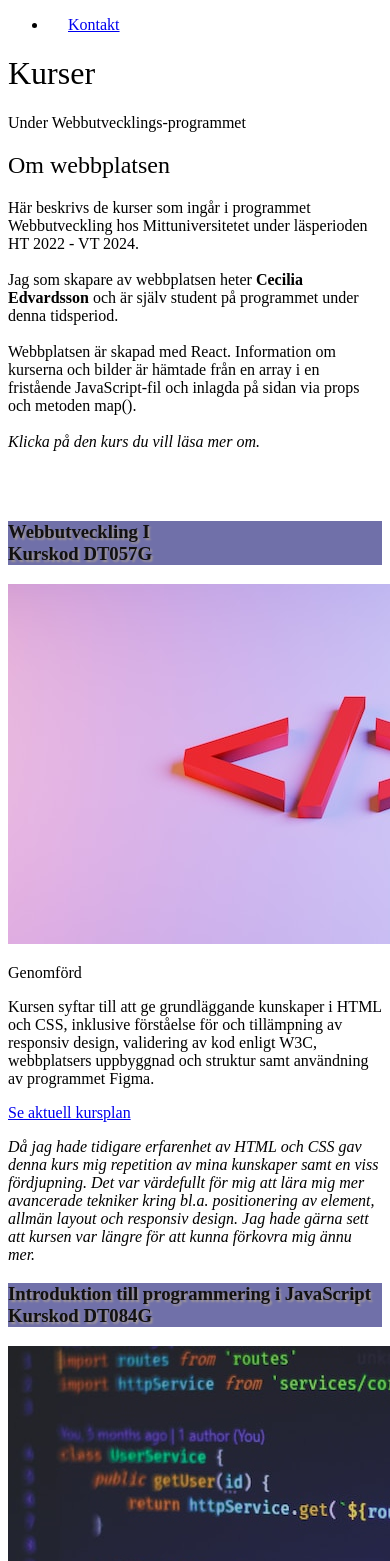
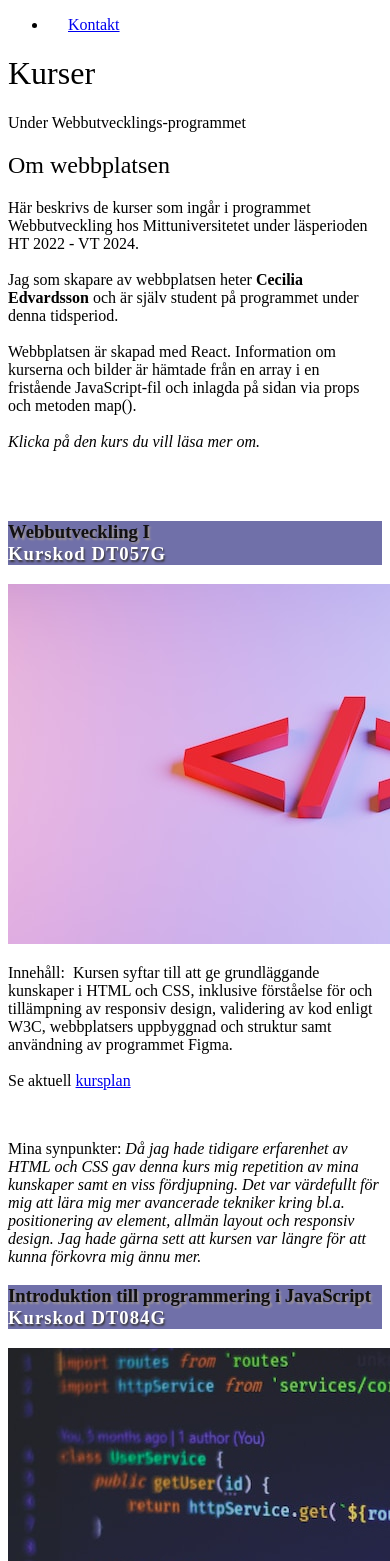
Before and after one commit to ceciliaedv23/Curriculum-Web-Development, a React (Create React App) app: page / in a window 390 px wide. Shown: the top 1561 px of the page. Built offline with nearby package versions, Linux system fonts and the light colour scheme; a web font is replaced by a local one.

Commit message:
Update Course.js
Update 2024-08-06

```diff
--- a/src/Course.js
+++ b/src/Course.js
@@ -3,50 +3,42 @@
 import React from "react";
 
 function Course(props) {
-  // Funktionalitet för status för varje kurs
-  let statusText = "Genomförd";
-  if (props.course.donestatus === 0) {
-    statusText = "Pågående";
-  }
-
-  // Öppna och stäng varje kurs
-  function toggleCourse() {
-    let courseEl = document.getElementById(props.course.key);
-
-    // CSS kopplas in
-    let style = window.getComputedStyle(courseEl);
-
-    // Öppna om den tidigare var stängd, respektive motsatsen
-    if (style.display === "none") {
-      courseEl.style.display = "block";
-    } else {
-      courseEl.style.display = "none";
-    }
-  }
-
   return (
     // Struktur
-    <div className="courseSection">
-      <div className="course" onClick={toggleCourse}>
-        <h3>
+    <div className="max-w-md mb-0 lg:mb-6 px-8 lg:px-2 py-2">
+      <div className="course p-6 text-center rounded-lg mb-2">
+        <h3 className="font-bold text-2xl">
           {props.course.name} <br></br>
-          <span>Kurskod {props.course.code}</span>
+          <span className="span text-lg">Kurskod {props.course.code}</span>
         </h3>
       </div>
-      <div className="course-info" id={props.course.key}>
-        <img src={props.course.img} alt=""></img>
-        <div className="status">
-          <p>{statusText}</p>
+      <div
+        className="bg-gray-300 p-4 shadow-md shadow-gray-500 rounded-lg"
+        id={props.course.key}
+      >
+        <img src={props.course.img} alt="" className="rounded-md"></img>
+        <br />
+        <div className="">
+          <p>
+            <span className="font-semibold">Innehåll:</span> &nbsp;
+            {props.course.description}
+            <br />
+            <br />
+            Se aktuell&nbsp;
+            <a
+              className="italic font-semibold underline"
+              href={props.course.syllable}
+              target="_blank"
+              rel="noreferrer"
+            >
+              kursplan
+            </a>
+          </p>
         </div>
-
-        <div className="desc">
-          <p>{props.course.description}</p>
-          <a href={props.course.syllable} target="_blank" rel="noreferrer">
-            Se aktuell kursplan
-          </a>
-        </div>
-        <div className="desc">
+        <br />
+        <div className="pb-2">
           <p>
+            <span className="font-semibold">Mina synpunkter:</span>{" "}
             <em>{props.course.review}</em>
           </p>
         </div>
```
